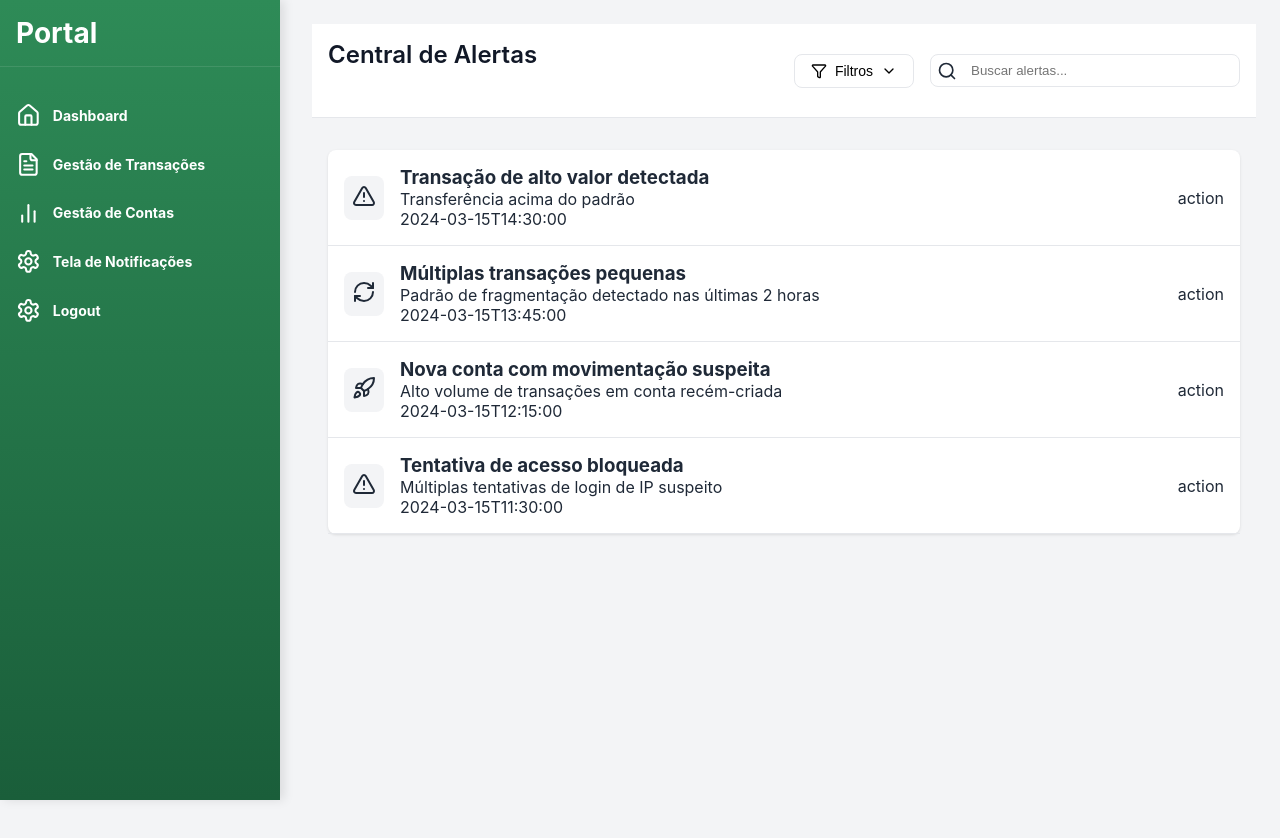
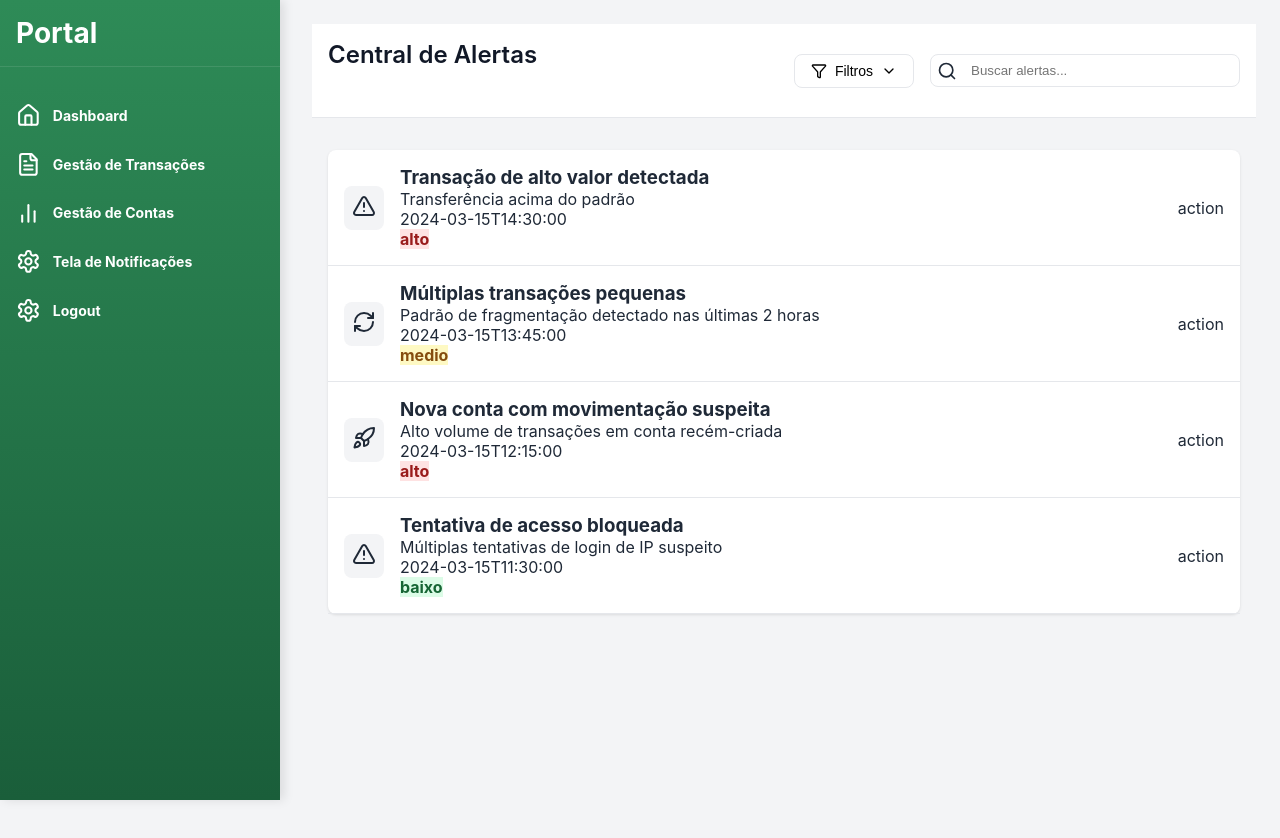
Before and after one commit to RusthenRonald2006/Portal-de-analise-em-anomalias-transacionais, a React (Create React App) app in the folder detec-anomalias/: page /notificacoes in a window 1280 px wide. Shown: the top 838 px of the page. Built offline with nearby package versions, Linux system fonts and the light colour scheme; the HTML template or start-up script is replaced by a standard one.

Commit message:
aplicando estilos ao span

```diff
--- a/detec-anomalias/src/components/Pages/Notificacoes.js
+++ b/detec-anomalias/src/components/Pages/Notificacoes.js
@@ -141,7 +141,7 @@ function Notificacoes(){
                                             <p>{alert.description}</p>
                                             <div className={styles.alert_info}>
                                                 <div>{alert.timestamp}</div>
-                                                <div></div>
+                                                <span className={getSeverityIcon(alert.severity)}> {alert.severity}</span>
                                             </div>
                                         </div>
                                     </div>
--- a/detec-anomalias/src/components/Pages/Notificacoes.module.css
+++ b/detec-anomalias/src/components/Pages/Notificacoes.module.css
@@ -134,6 +134,18 @@ header{
     background-color: #f3f4f6;
     border-radius: 0.5rem;
 }
+.severity_low{
+    background-color: #dcfce7;
+    color: #166534;
+}
+.severity_medium{
+    background-color: #fef9c3;
+    color: #854d0e;
+}
+.severity_hight{
+    background-color: #fee2e2;
+    color: #991b1b;
+}
 @media (max-width:1024px){
     .mobile_menu_button{
         display: block;
```
